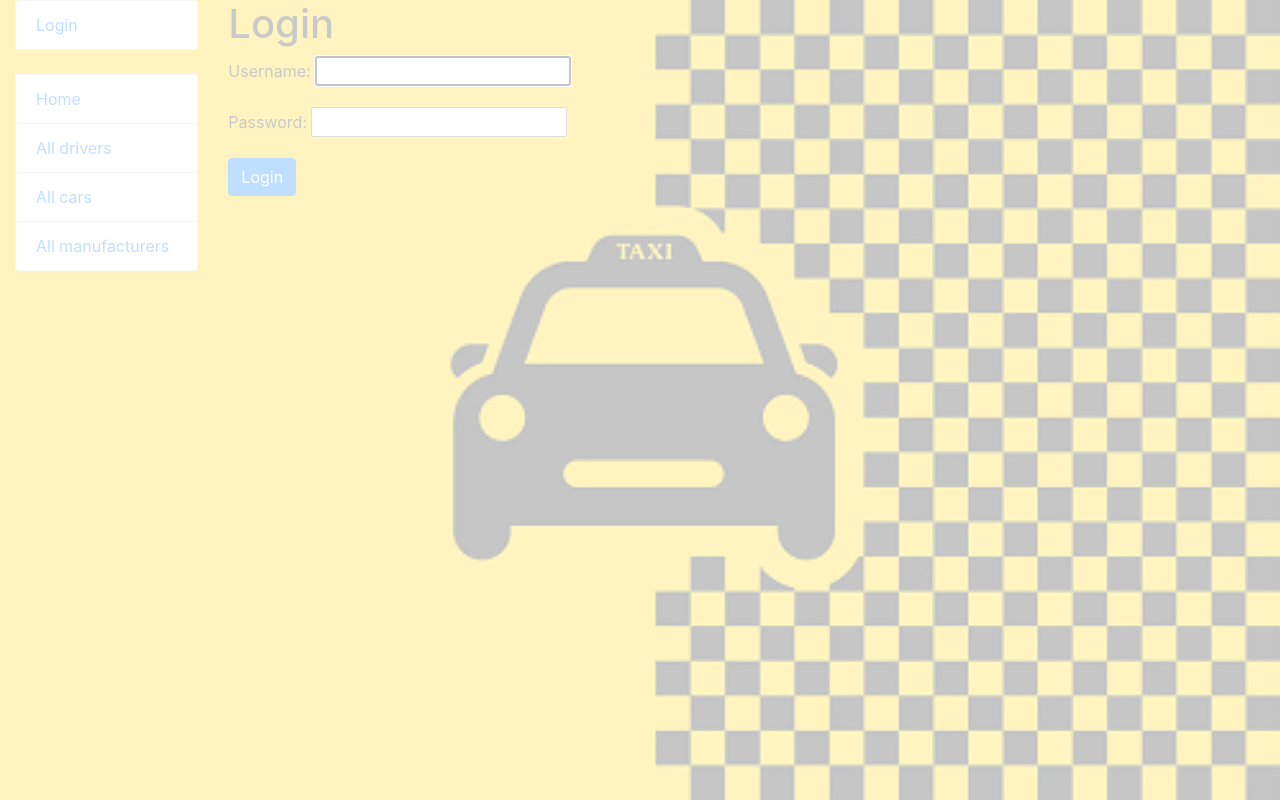
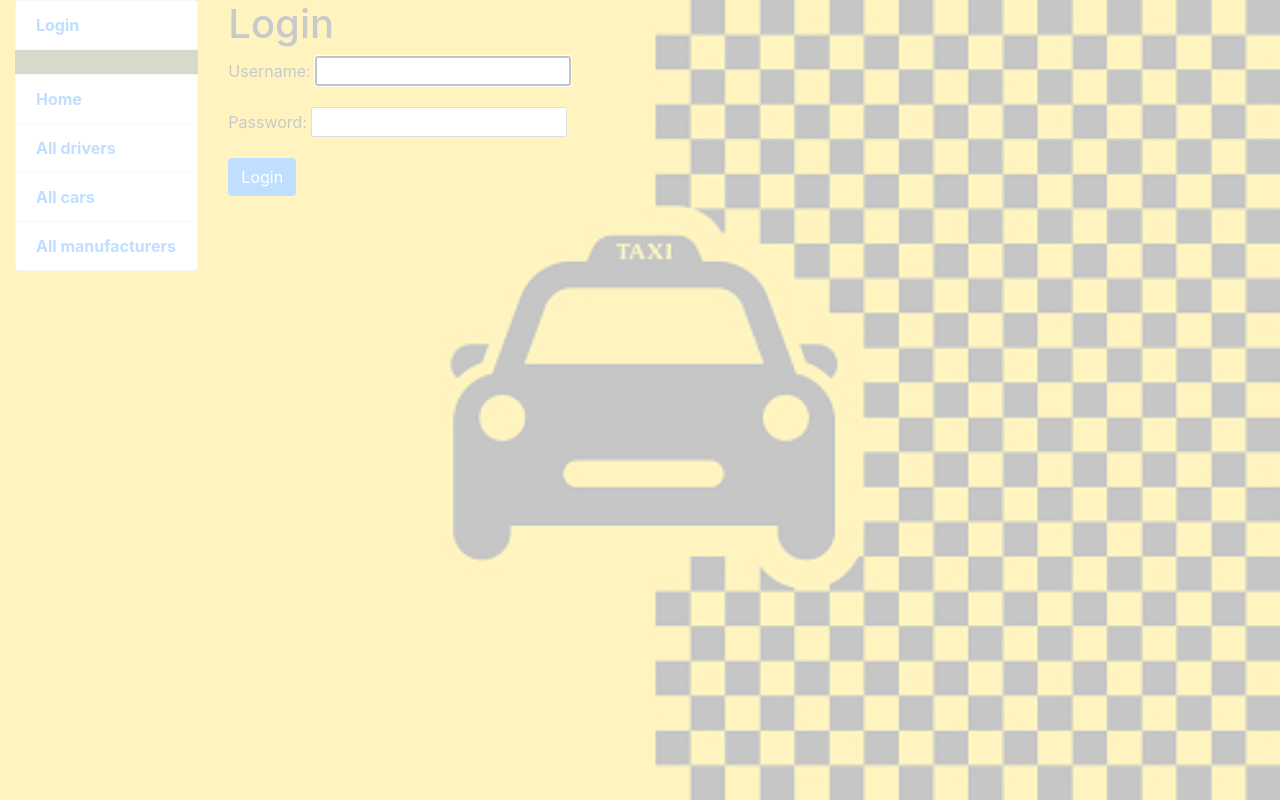
Before and after one commit to Evgeniy994/taxi-service, a Django app: page /accounts/login/ in a window 1280 px wide. Run offline with Django 4.2, Linux system fonts and the light colour scheme.

Commit message:
Add more style

```diff
--- a/templates/includes/sidebar.html
+++ b/templates/includes/sidebar.html
@@ -1,15 +1,15 @@
-<ul class="sidebar-nav list-group">
+<ul class="sidebar-nav list-group sidebar-col">
   {% if user.is_authenticated %}
-    <li class="list-group-item">User: <a href="{{ user.get_absolute_url }}">{{ user.get_username }}</a></li>
-    <li class="list-group-item"><a href="{% url 'logout'%}?next={{request.path}}">Logout</a></li>
+    <li class="list-group-item text-ref">User: <a href="{{ user.get_absolute_url }}">{{ user.get_username }}</a></li>
+    <li class="list-group-item text-ref"><a href="{% url 'logout'%}?next={{request.path}}">Logout</a></li>
   {% else %}
-    <li class="list-group-item"><a href="{% url 'login'%}?next={{request.path}}">Login</a></li>
+    <li class="list-group-item text-ref"><a href="{% url 'login'%}?next={{request.path}}">Login</a></li>
   {% endif %}
 
   <br>
 
-  <li class="list-group-item"><a href="{% url 'taxi:index' %}">Home</a></li>
-  <li class="list-group-item"><a href="{% url 'taxi:driver-list' %}">All drivers</a></li>
-  <li class="list-group-item"><a href="{% url 'taxi:car-list' %}">All cars</a></li>
-  <li class="list-group-item"><a href="{% url 'taxi:manufacturer-list' %}">All manufacturers</a></li>
+  <li class="list-group-item text-ref"><a href="{% url 'taxi:index' %}">Home</a></li>
+  <li class="list-group-item text-ref"><a href="{% url 'taxi:driver-list' %}">All drivers</a></li>
+  <li class="list-group-item text-ref"><a href="{% url 'taxi:car-list' %}">All cars</a></li>
+  <li class="list-group-item text-ref"><a href="{% url 'taxi:manufacturer-list' %}">All manufacturers</a></li>
 </ul>
```
